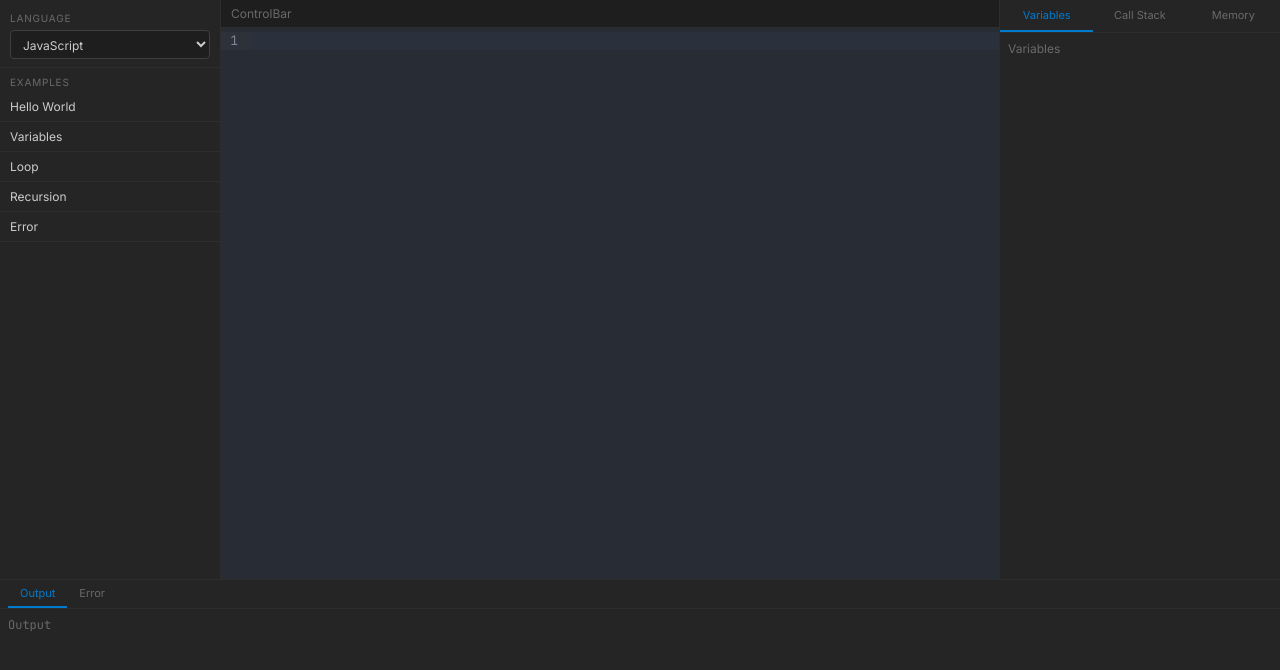
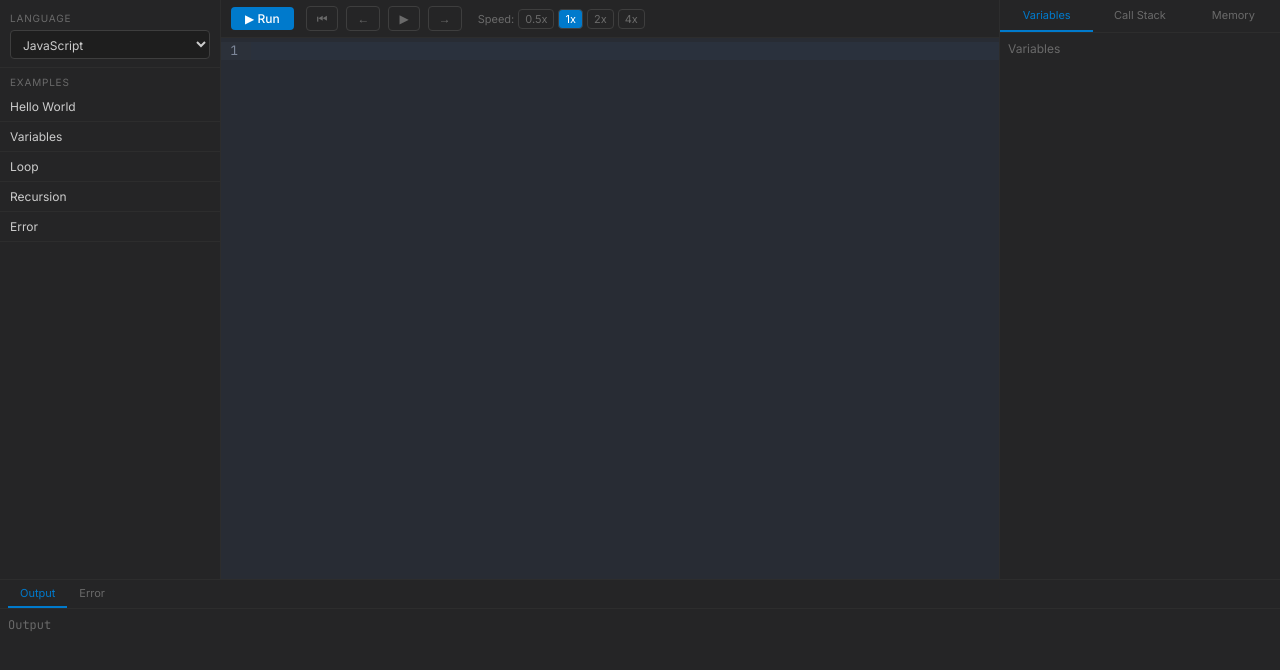
Before and after one commit to Sumit-Sheokand-ai/sin, a React (Vite) app: page / in a window 1280 px wide. Shown: the top 670 px of the page. Built offline with nearby package versions, Linux system fonts and the light colour scheme.

Commit message:
feat: add ControlBar with play/pause/step/reset and keyboard shortcuts

```diff
--- a/src/components/ControlBar.tsx
+++ b/src/components/ControlBar.tsx
@@ -1 +1,123 @@
-export default function ControlBar() { return <div style={{padding:'6px 10px',borderBottom:'1px solid var(--border)',color:'var(--text-dim)',fontSize:'12px',fontFamily:'var(--font-ui)'}}>ControlBar</div> }
+import { useEffect, useRef } from 'react'
+import { useExecutionStore } from '../store/executionStore'
+import { runCode } from '../engine/index'
+
+const BASE_INTERVAL = 800 // ms at 1x speed
+
+export default function ControlBar() {
+  const {
+    code, language, frames, currentStep, setCurrentStep,
+    isPlaying, setPlaying, speed, setSpeed,
+    setFrames, setStatus, setElapsedMs, breakpoints, status,
+  } = useExecutionStore()
+
+  const intervalRef = useRef<ReturnType<typeof setInterval> | null>(null)
+
+  const handleRun = async () => {
+    setStatus('loading')
+    setPlaying(false)
+    const { frames, elapsedMs } = await runCode(code, language, breakpoints)
+    setFrames(frames)
+    setElapsedMs(elapsedMs)
+    setStatus(frames[frames.length - 1]?.error ? 'error' : 'paused')
+  }
+
+  const handleReset = () => {
+    setPlaying(false)
+    setCurrentStep(0)
+  }
+
+  const stepForward = () => {
+    if (currentStep < frames.length - 1) setCurrentStep(currentStep + 1)
+    else setPlaying(false)
+  }
+
+  const stepBack = () => {
+    if (currentStep > 0) setCurrentStep(currentStep - 1)
+  }
+
+  // Auto-play with breakpoint check
+  useEffect(() => {
+    if (intervalRef.current) clearInterval(intervalRef.current)
+    if (!isPlaying) return
+    intervalRef.current = setInterval(() => {
+      const { currentStep: cs, frames: fs, setCurrentStep: scs, setPlaying: sp } = useExecutionStore.getState()
+      const next = cs + 1
+      if (next >= fs.length) { sp(false); return }
+      scs(next)
+      if (fs[next]?.isBreakpoint) sp(false)
+    }, BASE_INTERVAL / speed)
+    return () => { if (intervalRef.current) clearInterval(intervalRef.current) }
+  }, [isPlaying, speed])
+
+  // Keyboard shortcuts
+  useEffect(() => {
+    const handler = (e: KeyboardEvent) => {
+      if ((e.target as HTMLElement).tagName === 'TEXTAREA') return
+      if (e.key === ' ') { e.preventDefault(); setPlaying(!isPlaying) }
+      if (e.key === 'ArrowRight') stepForward()
+      if (e.key === 'ArrowLeft') stepBack()
+      if (e.key === 'r' || e.key === 'R') handleReset()
+    }
+    window.addEventListener('keydown', handler)
+    return () => window.removeEventListener('keydown', handler)
+  }, [isPlaying, currentStep, frames.length])
+
+  const btn = (label: string, onClick: () => void, disabled = false) => (
+    <button
+      onClick={onClick}
+      disabled={disabled}
+      style={{
+        padding: '4px 10px', background: 'none', border: '1px solid var(--border-active)',
+        borderRadius: 'var(--radius-sm)', color: disabled ? 'var(--text-dim)' : 'var(--text)',
+        fontFamily: 'var(--font-ui)', fontSize: '12px', cursor: disabled ? 'default' : 'pointer',
+        marginRight: '4px', transition: 'background 0.1s',
+      }}
+      onMouseEnter={e => { if (!disabled) e.currentTarget.style.background = 'var(--bg-hover)' }}
+      onMouseLeave={e => { e.currentTarget.style.background = 'none' }}
+    >
+      {label}
+    </button>
+  )
+
+  return (
+    <div style={{
+      display: 'flex', alignItems: 'center', padding: '6px 10px',
+      borderBottom: '1px solid var(--border)', gap: '4px', background: 'var(--bg-panel)',
+    }}>
+      <button
+        onClick={handleRun}
+        style={{
+          padding: '4px 14px', background: 'var(--blue)', border: 'none',
+          borderRadius: 'var(--radius-sm)', color: '#fff', fontFamily: 'var(--font-ui)',
+          fontSize: '12px', fontWeight: 500, cursor: 'pointer', marginRight: '8px',
+        }}
+      >
+        {status === 'loading' ? '...' : '▶ Run'}
+      </button>
+
+      {btn('⏮', handleReset, frames.length === 0)}
+      {btn('←', stepBack, currentStep === 0 || frames.length === 0)}
+      {btn(isPlaying ? '⏸' : '▶', () => setPlaying(!isPlaying), frames.length === 0)}
+      {btn('→', stepForward, currentStep >= frames.length - 1 || frames.length === 0)}
+
+      <div style={{ marginLeft: '8px', display: 'flex', alignItems: 'center', gap: '4px' }}>
+        <span style={{ fontSize: '11px', color: 'var(--text-dim)' }}>Speed:</span>
+        {([0.5, 1, 2, 4] as const).map(s => (
+          <button key={s} onClick={() => setSpeed(s)} style={{
+            padding: '2px 6px', background: speed === s ? 'var(--blue)' : 'none',
+            border: '1px solid var(--border-active)', borderRadius: 'var(--radius-sm)',
+            color: speed === s ? '#fff' : 'var(--text-dim)', fontSize: '11px',
+            fontFamily: 'var(--font-ui)', cursor: 'pointer',
+          }}>{s}x</button>
+        ))}
+      </div>
+
+      {frames.length > 0 && (
+        <span style={{ marginLeft: 'auto', fontSize: '11px', color: 'var(--text-dim)' }}>
+          Step {currentStep + 1} / {frames.length}
+        </span>
+      )}
+    </div>
+  )
+}
```
